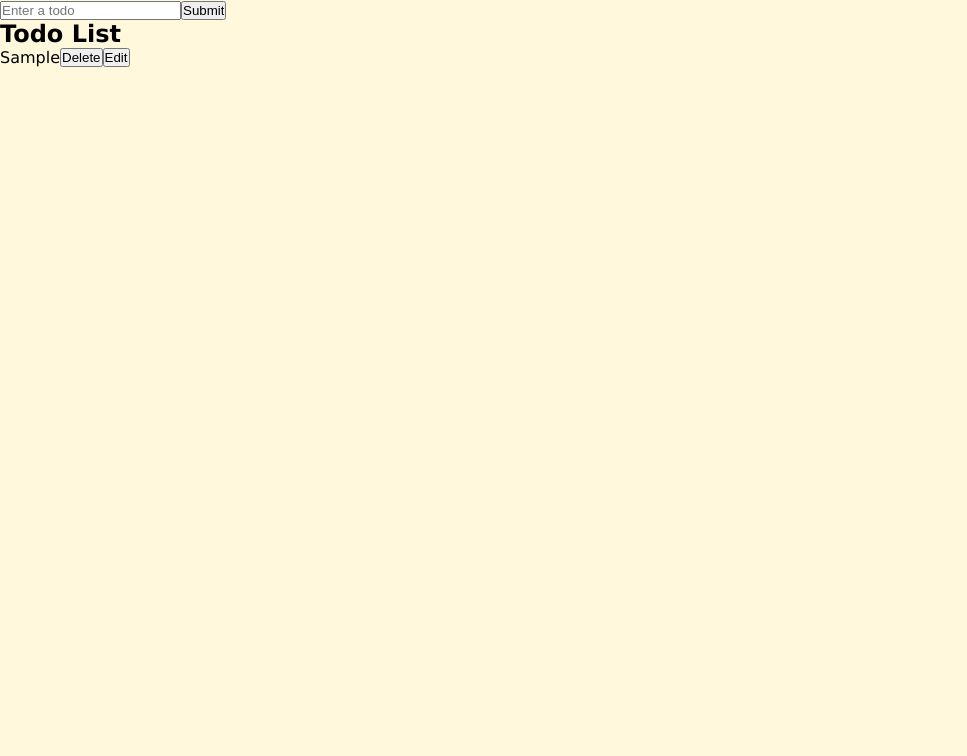
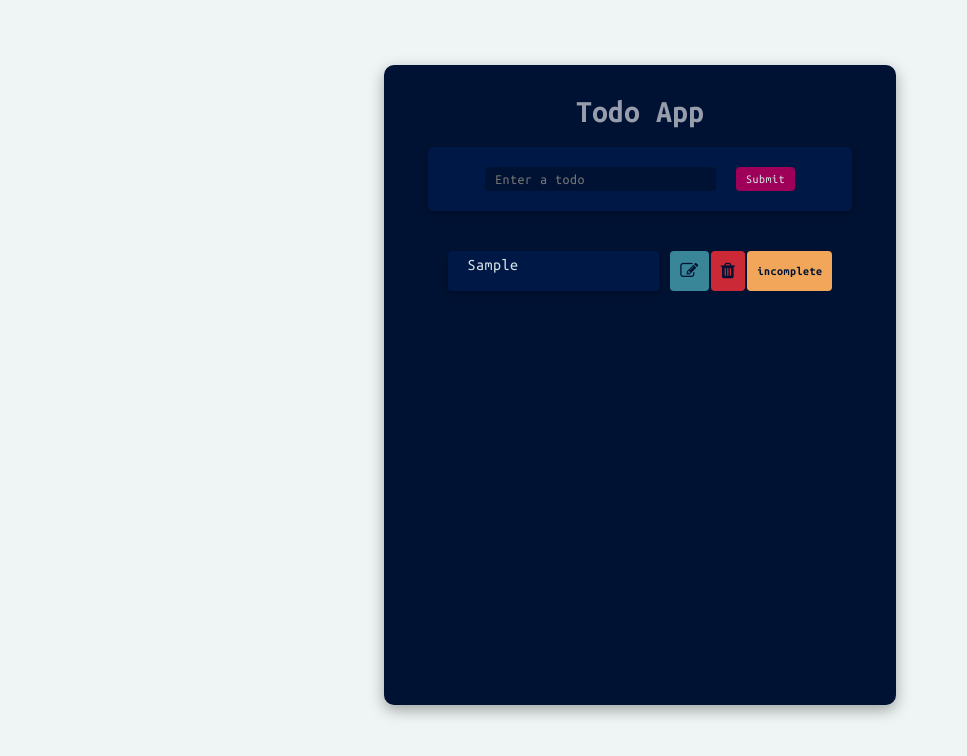
Before and after one commit to gdevakrishnan/reactpractice, a React (Create React App) app in the folder myapp/: page / in a window 1280 px wide. Both pictures are taken after typing "Sample" into the empty fields and a click on the input "Submit". Shown: the top 756 px of the page, without its empty margins (0-967 px from the left). Built offline with nearby package versions, Linux system fonts and the light colour scheme.

Commit message:
Todo app version 1 was completed

```diff
--- a/myapp/public/index.html
+++ b/myapp/public/index.html
@@ -9,7 +9,8 @@
       name="description"
       content="Web site created using create-react-app"
     />
-    <title>React App</title>
+    <link rel="stylesheet" href="https://cdnjs.cloudflare.com/ajax/libs/font-awesome/4.7.0/css/font-awesome.min.css">
+    <title>Todo | React App</title>
   </head>
   <body>
     <div id="root"></div>
--- a/myapp/src/assets/index.css
+++ b/myapp/src/assets/index.css
@@ -1,16 +1,157 @@
+@import url('https://fonts.googleapis.com/css2?family=Ubuntu+Mono:wght@400;700&display=swap');
+
+:root {
+    --bg: #EFF5F5;
+    --main: #001233;
+    --sub1: #001845;
+    --sub2: #D6E4E5;
+    --text: #979dac;
+    --red_btn: #cc2936;
+    --green_btn: #388697;
+    --submit_btn: #9E0059;
+    --incomplete_btn: #F2A65A;
+    --complete_btn: #772F1A;
+}
+
 * {
     margin: 0;
     padding: 0;
     box-sizing: border-box;
-}
-
-html {
-    font-family: 'Verdana', Geneva, Tahoma, sans-serif;
+    font-family: 'Ubuntu Mono', monospace;
 }
 
 body {
     width: 100vw;
     height: 100vh;
-    background-color: cornsilk;
+    background-color: var(--bg);
     overflow-x: hidden;
+    padding: 30px 0px;
 }
+
+.fa {
+    font-size: 18px;
+}
+
+#root {
+    width: 100%;
+    height: auto;
+    min-height: 100%;
+    display: flex;
+    justify-content: center;
+    align-items: center;
+}
+
+#root .todo_app {
+    width: 40%;
+    height: auto;
+    min-height: 80vh;
+    background-color: var(--main);
+    display: flex;
+    flex-direction: column;
+    align-items: center;
+    padding: 30px 20px;
+    border-radius: 10px;
+    box-shadow: rgba(0, 0, 0, 0.35) 0px 5px 15px;
+    margin-bottom: 30px;
+}
+
+/* Title */
+#root .todo_app .todo_title {
+    color: var(--text);
+    margin-bottom: 20px;
+}
+
+/* Form */
+#root .todo_app .todo_form {
+    width: 90%;
+    height: auto;
+    background-color: var(--sub1);
+    padding: 20px;
+    display: flex;
+    justify-content: center;
+    gap: 20px;
+    box-shadow: rgba(0, 0, 0, 0.24) 0px 3px 8px;
+    margin-bottom: 20px;
+    border-radius: 5px;
+}
+
+#root .todo_app .todo_form input[type='text'] {
+    width: 60%;
+    padding: 5px 10px;
+    background-color: var(--main);
+    color: var(--sub2);
+    border: none;
+    outline: none;
+    font-size: 14px;
+    border-radius: 4px;
+    letter-spacing: 0.5px;
+}
+
+#root .todo_app .todo_form input[type='submit'] {
+    border: none;
+    outline: none;
+    background-color: var(--submit_btn);
+    color: var(--sub2);
+    font-size: 12px;
+    padding: 5px 10px;
+    letter-spacing: 0.5px;
+    border-radius: 4px;
+}
+
+/* Todo Container */
+#root .todo_app .container {
+    width: 90%;
+    display: flex;
+    flex-direction: column;
+    align-items: center;
+    gap: 15px;
+    border-radius: 5px;
+    padding: 20px;
+}
+
+#root .todo_app .container .todo_container {
+    display: flex;
+    justify-content: space-between;
+    gap: 10px;
+    width: 100%;
+}
+
+#root .todo_app .container .todo_container .todo {
+    width: 55%;
+    background-color: var(--sub1);
+    color: var(--sub2);
+    padding: 6px 20px;
+    border-radius: 4px;
+    letter-spacing: 0.5px;
+    box-shadow: rgba(0, 0, 0, 0.24) 0px 3px 8px;
+}
+
+#root .todo_app .container .todo_container .completed_todo {
+    border: 2px solid var(--red_btn);
+    text-decoration: line-through;
+    text-decoration-color: var(--red_btn);
+    text-decoration-thickness: 3px;
+}
+
+#root .todo_app .container .todo_container .todo_controls {
+    width: auto;
+    display: flex;
+    gap: 2px;
+}
+
+#root .todo_app .container .todo_container .todo_controls .btn {
+    padding: 0px 10px;
+    height: 40px;
+    border: none;
+    outline: none;
+    border-radius: 4px;
+    letter-spacing: 0.5px;
+    color: var(--main);
+    font-size: 12px;
+    font-weight: 700;
+}
+
+#root .todo_app .container .todo_container .todo_controls .edit_btn {background-color: var(--green_btn);}
+#root .todo_app .container .todo_container .todo_controls .delete_btn {background-color: var(--red_btn);}
+#root .todo_app .container .todo_container .todo_controls .completed_btn {background-color: var(--complete_btn);}
+#root .todo_app .container .todo_container .todo_controls .incomplete_btn {background-color: var(--incomplete_btn);}
--- a/myapp/src/components/App.js
+++ b/myapp/src/components/App.js
@@ -1,12 +1,98 @@
-import React from 'react'
-import Form from './Form'
+import React, { useState } from 'react'
 
 function App() {
+  const [Atodo, setAtodo] = useState('');   // Atodo for store a todo
+  const [Todoobject, setTodoobject] = useState([]);   // Todoobject for store multiple todo objects in an array
+
+  // handleSubmit function to submit the todo
+  const handleSubmit = (e) => {
+    e.preventDefault();
+    if (Atodo.trim() !== '') {
+      setTodoobject([...Todoobject, { text: Atodo, status: false }]);
+    }
+    setAtodo('');
+  }
+
+  // handleEdit function for handle the selected todo to edit the text
+  const handleEdit = (id) => {
+    Todoobject.map((obj, index) => {
+      if (index !== id) {
+        return obj;
+      } else {
+        setAtodo(obj.text);
+        handleDelete(id)
+        return obj;
+      }
+    })
+  }
+
+  // handleDelete function for delete the selected todo based on index number
+  const handleDelete = (id) => {
+    const filteredTodos = Todoobject.filter((obj, index) => id !== index);
+    setTodoobject([...filteredTodos])
+  }
+
+  // handleStatus function for handling the status of a todo
+  const handleStatus = (i) => {
+    setTodoobject(
+      Todoobject.map((todo, index) => {
+        if (i !== index) {
+          return todo;
+        } else {
+          return { ...todo, status: !(todo.status) }
+        }
+      })
+    )
+  }
+
+  // todoTemplate function for generating the template for a todo
+  const todoTemplate = () => {
+    return (
+      Todoobject.map((todo, index) => {
+        return (
+          // a todo containet
+          <div key={index} className={todo.status ? 'todo_container completed_todo_container' : 'todo_container incomplete_todo_container'}>
+            {/* todo */}
+            <p className={todo.status ? 'todo completed_todo' : 'todo incomplete_todo'}>{todo.text}</p>
+            <div className='todo_controls'>
+              {/* Edit btn */}
+              <button className='btn edit_btn' onClick={() => handleEdit(index)}><i className="fa fa-edit" aria-hidden="true"></i></button>
+              {/* Delete btn */}
+              <button className='btn delete_btn' onClick={() => handleDelete(index)}><i className="fa fa-trash" aria-hidden="true"></i></button>
+              {/* status btn */}
+              <button className={todo.status ? 'btn completed_btn' : 'btn incomplete_btn'} onClick={() => handleStatus(index)}>{todo.status ? 'completed' : 'incomplete' }</button>
+            </div>
+          </div>
+        );
+      })
+    );
+  }
+
   return (
-    <>
-      <Form />
-    </>
+    // todo app
+    <div className='todo_app'>
+      {/* todo app title */}
+      <h1 className='todo_title'>Todo App</h1>
+      {/* todo input form */}
+      <form className='todo_form'>
+        <input
+          type='text'
+          placeholder='Enter a todo'
+          onChange={(e) => setAtodo(e.target.value)}
+          value={Atodo}
+        />
+        <input
+          type='submit'
+          value={'Submit'}
+          onClick={(e) => handleSubmit(e)}
+        />
+      </form>
+      {/* todo container */}
+      <div className='container'>
+        {todoTemplate()}
+      </div>
+    </div>
   )
 }
 
-export default App
+export default App;
--- a/myapp/src/components/Form.js
+++ /dev/null
@@ -1,51 +0,0 @@
-import React, { useState } from 'react'
-import Todo from './Todo';
-
-function Form() {
-    const [Atodo, setAtodo] = useState("");
-    const [Todolist, setTodolist] = useState([]);
-
-    const handleInput = (e) => {
-        setAtodo(e.target.value);
-    }
-
-    const todoSubmit = (e) => {
-        e.preventDefault();
-        setTodolist([...Todolist, Atodo])
-        setAtodo("");
-    }
-
-    const deleteTodo = (i) => {
-        Todolist.splice(i, 1);
-        setTodolist([...Todolist])
-    }
-
-    const editTodo = (todo, index) => {
-        console.log(todo + " " + index);
-        setAtodo(todo);
-        Todolist.splice(index,1);
-    }
-
-    return (
-        <>
-            <section className='page form_page'>
-                <form>
-                    <input
-                        type='text'
-                        placeholder='Enter a todo'
-                        onChange={(e) => handleInput(e)}
-                        value={Atodo}
-                    />
-                    <input
-                        type='submit'
-                        value={"Submit"}
-                        onClick={(e) => todoSubmit(e)}
-                    />
-                </form>
-                <Todo Todolist={Todolist} deleteTodo={deleteTodo} editTodo = {editTodo} />
-            </section>
-        </>
-    )
-}
-
-export default Form;
--- a/myapp/src/components/Todo.js
+++ /dev/null
@@ -1,21 +0,0 @@
-function Todo(props) {
-    const {Todolist, deleteTodo, editTodo} = props;
-    const Template = Todolist.map((Atodo, i) => {
-        return (
-            <div key={i} style={{display: 'flex'}}>
-                <p>{Atodo}</p>
-                <button onClick={() => deleteTodo(i)}>Delete</button>
-                <button onClick={() => editTodo(Atodo, i)}>Edit</button>
-            </div>
-        );
-    })
-
-    return (
-        <>
-            <h1>Todo List</h1>
-            {Template}
-        </>
-    )
-}
-
-export default Todo
```
